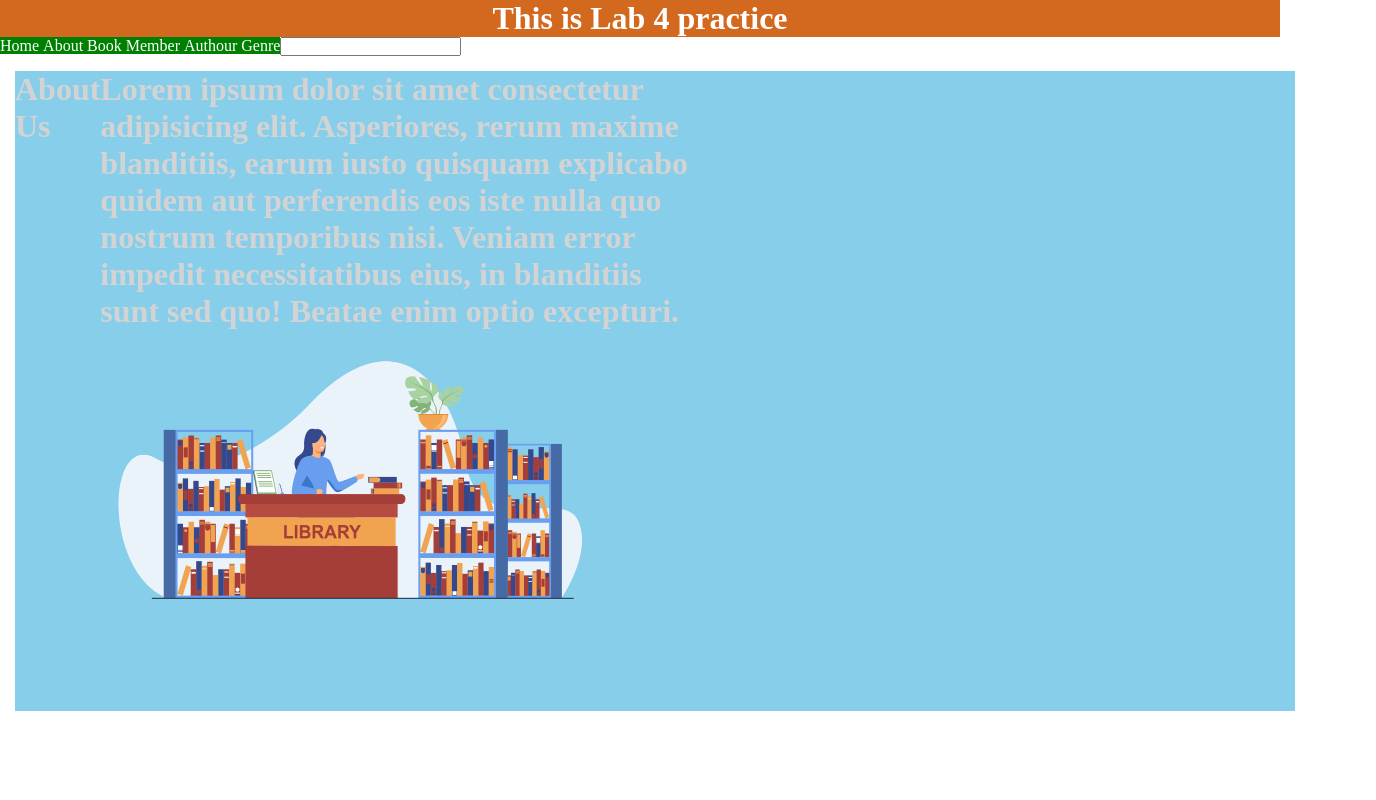
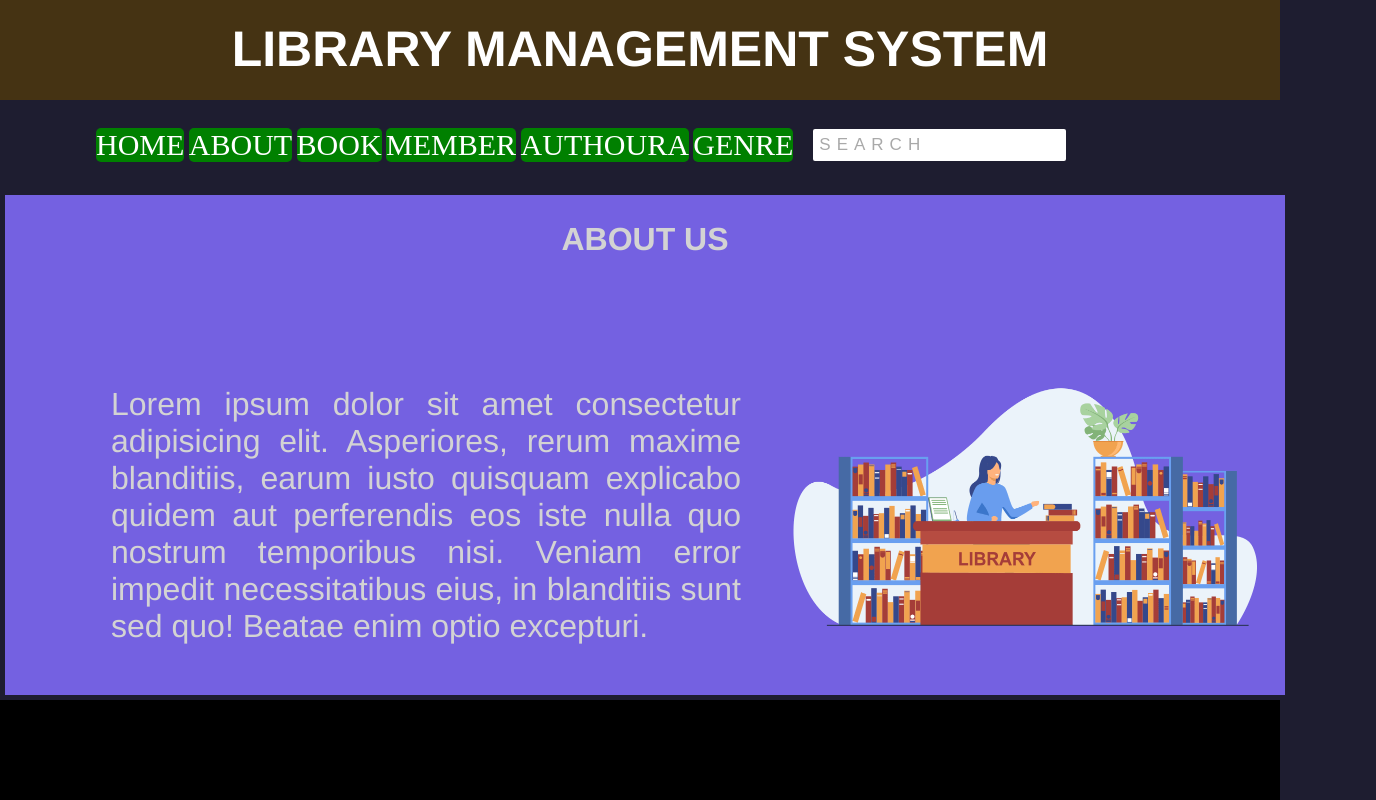
Before and after one commit to dawalhasa/fullStackLab_Repo, a plain HTML site: page index.html in a window 1280 px wide. Shown: the whole page, 1376 px wide, since content can reach past the window. Drawn offline with Linux system fonts and the light colour scheme.

Commit message:
Commit to the repository

```diff
--- a/index.css
+++ b/index.css
@@ -3,61 +3,103 @@
 	padding:0;
 	box-sizing:border-box;
 }
-
+body{
+	background: rgb(30,29,48);
+	font-family: Helvetica, Arial, sans-serif;
+}
 header{
 	width:100%;
-	transform: translate(capital);
+	height: 100px;
 	color:white;
-	background:chocolate;
+	background:rgb(69,51,19);
 	text-align: center;
+	padding: 20px;
 }
-navbar{
+header h1{
+	width: 100%;
+	height: auto;
+	font-size: 50px;
+	text-transform: uppercase;
+}
+.manu{
 	display: flex;
+	justify-content:stretch;
+	align-items: center;
 	width:100%;
-	height:auto;
+	height:90px;
+	margin-left: 6rem;
 }
-navbar li{
-	display:inline;
-	justify-content:space-evenly;
+.manu li{
+	max-width: 100%;
+	display:inline-block;
+	flex-direction: column;
+	flex-wrap:wrap;
+	justify-content: center;
 	align-items: center;
 	list-style:none;
-	color:white;
-	border-radius:5px;
-}
-navbar li a{
-	width: 2rem;
 	background: green;
 	font-family: San sarif;
-	font-size: 16px;
+	font-size: 30px;
+	color: white;
+	text-transform: uppercase;
+	padding: 10px, 20px;
+	border-radius: 5px;
 }
-navbar search input{
-	width:50%;
+.manu li:hover{
+	background: rbg(195,197,36);
+	color: black;
+	text-shadow: 2px;
+}
+.manu input{
+	width:100%;
 	text-align:start;
+	margin-left: 20px;
+	font-size: 17px;
+	padding: 6px;
+	outline: none;
+	border: none;
+	border-radius: 2px;
 }
-main{
-	display:flex;
+.manu input::placeholder{
+	color:darkgray;
+	letter-spacing: 6px;
+	text-transform: uppercase;
+}
+.manu input:hover{
+	color: transparent;
+}
+.content{
 	width:100%;
-	height:80vh;
-	background-color:skyblue;
-	margin:15px;
+	height:500px;
+	text-align: center;
+	background-color:rgb(116,97,225);
+	margin:5px;
+	padding: 10px;
 }
-main h3{
+.content h3{
+	margin-top: 1rem;
 	color:lightgray;
-	transform: translate(capital);
+	text-transform: uppercase;
 	font-size:2rem;
 }
-main p{
+.content p{
 	width:50%;
-	height:auto;
+	margin-top: 8rem;
+	margin-left: 6rem;
+	font-size: 2rem;
 	color:lightgray;
+	text-align: justify;
 }
-main img{
-	float:left;
+.content img{
 	width:500px;
 	height:300px;
+	float: right;
+	margin-top: -18em;
 }
 footer{
 	width:100%;
-	height:auto;
-	background-color:#fff;
+	height:100px;
+	background-color:#000000;
+	margin-top: 5px;
+	padding: 10px;
 }
--- a/index.html
+++ b/index.html
@@ -10,26 +10,28 @@
 	<body>
 		<div class="container">
 			<header>
-				<h1> This is Lab 4 practice </h1>
+				<h1> Library Management System </h1>
 			</header>
-			<navbar>
+			<navbar class="manu">
 				<ul>
-					<li> <a> Home </a> </li>
-					<li> <a> About </a> </li>
-					<li> <a> Book </a> </li>
-					<li> <a> Member </a> </li>
-					<li> <a> Authour </a> </li>
-					<li> <a> Genre </a> </li>
+					<li>  Home </li>
+					<li>  About </li>
+					<li>  Book </li>
+					<li>  Member </li>
+					<li>  Authoura</li>
+					<li>  Genre </li>
 				</ul>
 				<searchbar>
-					<input type="text" placeholder Search>
+					<input type="text" placeholder="Search">
 				</ssearchbar>
 			</navbar>
-			<main>
-				<h3> About Us <h3>
-				<p> Lorem ipsum dolor sit amet consectetur adipisicing elit. Asperiores, rerum maxime blanditiis, earum iusto quisquam explicabo quidem aut perferendis eos iste nulla quo nostrum temporibus nisi. Veniam error impedit necessitatibus eius, in blanditiis sunt sed quo! Beatae enim optio excepturi. </p>
+			<div class="content">
+				<h3> About Us </h3>
+				<p>
+					Lorem ipsum dolor sit amet consectetur adipisicing elit. Asperiores, rerum maxime blanditiis, earum iusto quisquam explicabo quidem aut perferendis eos iste nulla quo nostrum temporibus nisi. Veniam error impedit necessitatibus eius, in blanditiis sunt sed quo! Beatae enim optio excepturi.
+				</p>
 				<img src="img1.png" alter="My Lottie img">
-			</main>
+			</div>
 			<footer> </footer>
 
 	</body>
```
